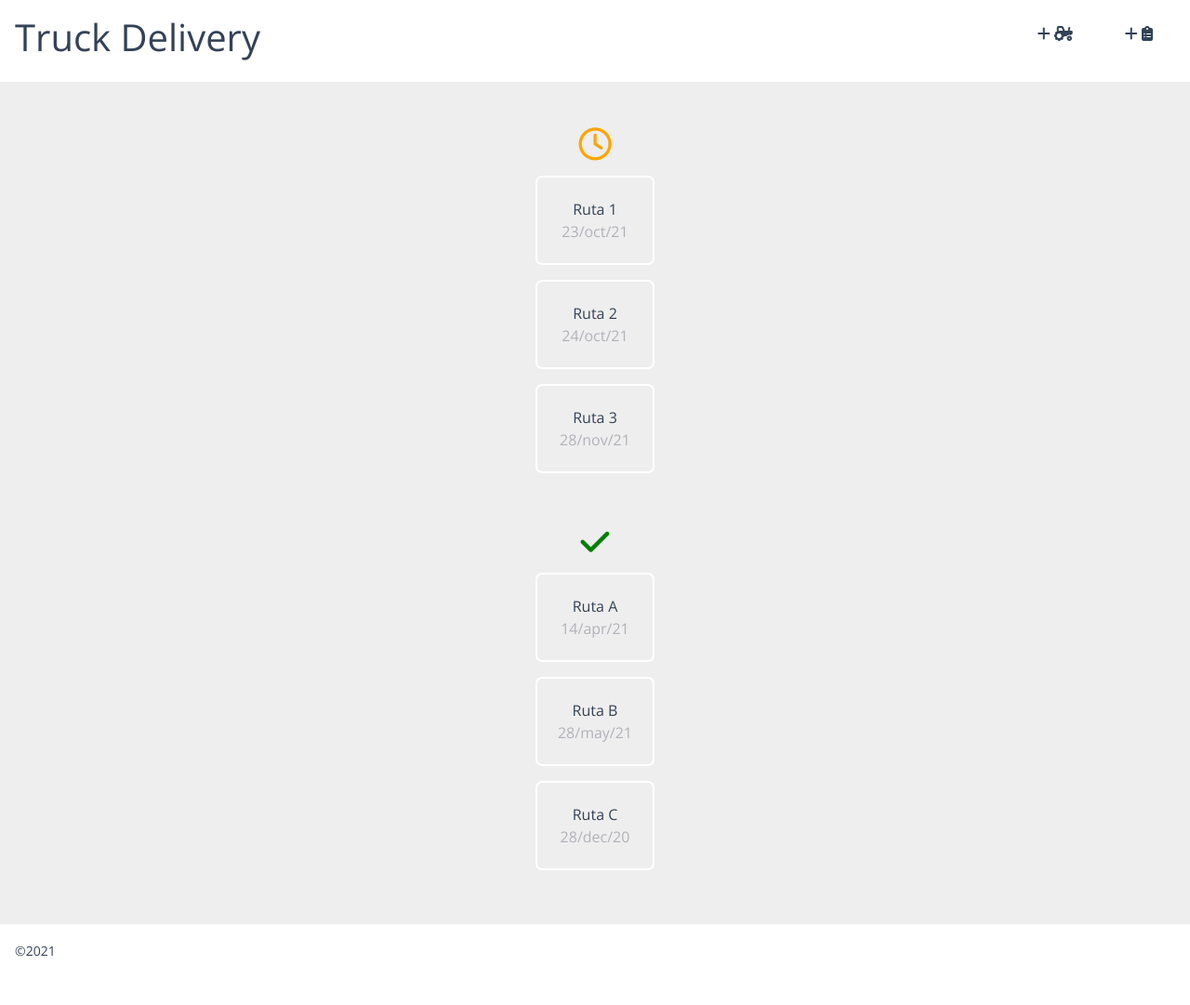
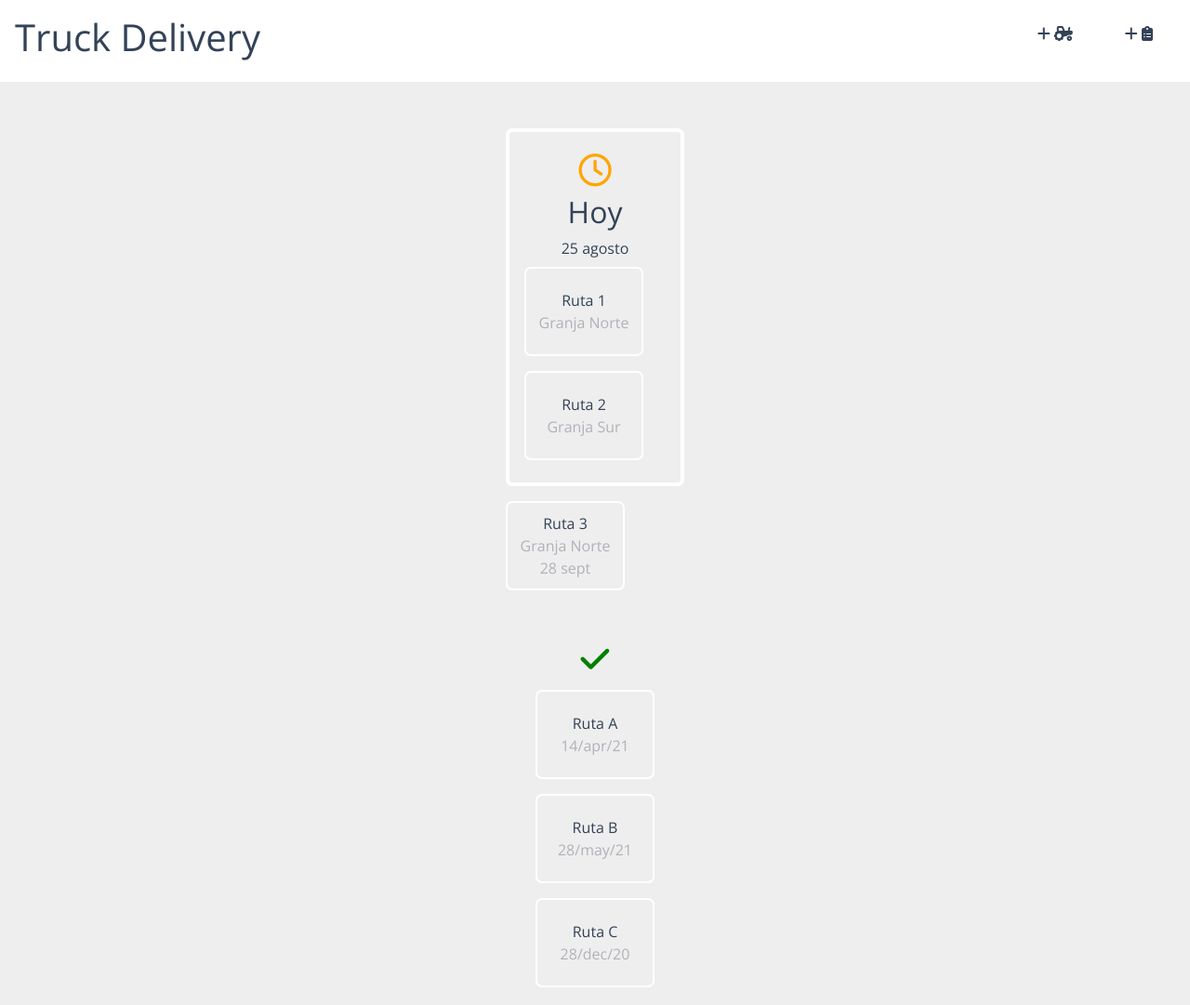
Before and after one commit to mZubeldia/truckdelivery, a React app: page / in a window 1280 px wide. Shown: the top 1081 px of the page at 93% size. Before the commit the page ends 1050 px from the top, so only its background shows below. Built offline with nearby package versions, Linux system fonts and the light colour scheme.

Commit message:
add div and basic styles for todays tasks in landing

```diff
--- a/src/components/Home.js
+++ b/src/components/Home.js
@@ -2,16 +2,23 @@ const Home = () => {
   return (
     <main className="main main-landing">
       <ul className="main__list pending">
-        <i class="far fa-clock pending-icon landing-icon"></i>
-
+        <div class="today-wrapper">
+          <div className="landing-title-wrapper">
+            <i class="far fa-clock pending-icon landing-icon"></i>
+            <div class="title-text-wrapper">
+              <h2 className="landing-title-text">Hoy</h2> <span>25 agosto</span>
+            </div>
+          </div>
+          <li className="main__list__item">
+            Ruta 1 <div class="hidden">Granja Norte</div>
+          </li>
+          <li className="main__list__item">
+            Ruta 2 <div class="hidden">Granja Sur</div>
+          </li>
+        </div>
         <li className="main__list__item">
-          Ruta 1 <div class="hidden">23/oct/21</div>
-        </li>
-        <li className="main__list__item">
-          Ruta 2 <div class="hidden">24/oct/21</div>
-        </li>
-        <li className="main__list__item">
-          Ruta 3 <div class="hidden">28/nov/21</div>
+          Ruta 3 <div class="hidden">Granja Norte</div>{" "}
+          <div class="hidden">28 sept</div>
         </li>
       </ul>
 
--- a/src/stylesheet/layout/_landing.scss
+++ b/src/stylesheet/layout/_landing.scss
@@ -46,6 +46,8 @@
   color:green;
 }
 
+//listas
+
 .main__list {
 
   display: flex;
@@ -53,6 +55,25 @@
   flex-direction: column;
   padding: 1rem;
 
+.today-wrapper {
+  width: 12rem;
+  //height: 6rem;
+
+  border: solid 4px #fff;
+  border-radius: 7px;
+  margin: 0.5rem 0;
+  padding: 1rem;
+
+  display: flex;
+  flex-direction: column;
+  justify-content: center;
+  text-align: center;
+
+
+}
+
+
+}
 
 .main__list__item {
   height: 6rem;
@@ -70,4 +91,5 @@
 
 }
 
-}
+
+//lista hoy
```
Lines whose indentation alone changed are shown as unchanged.
